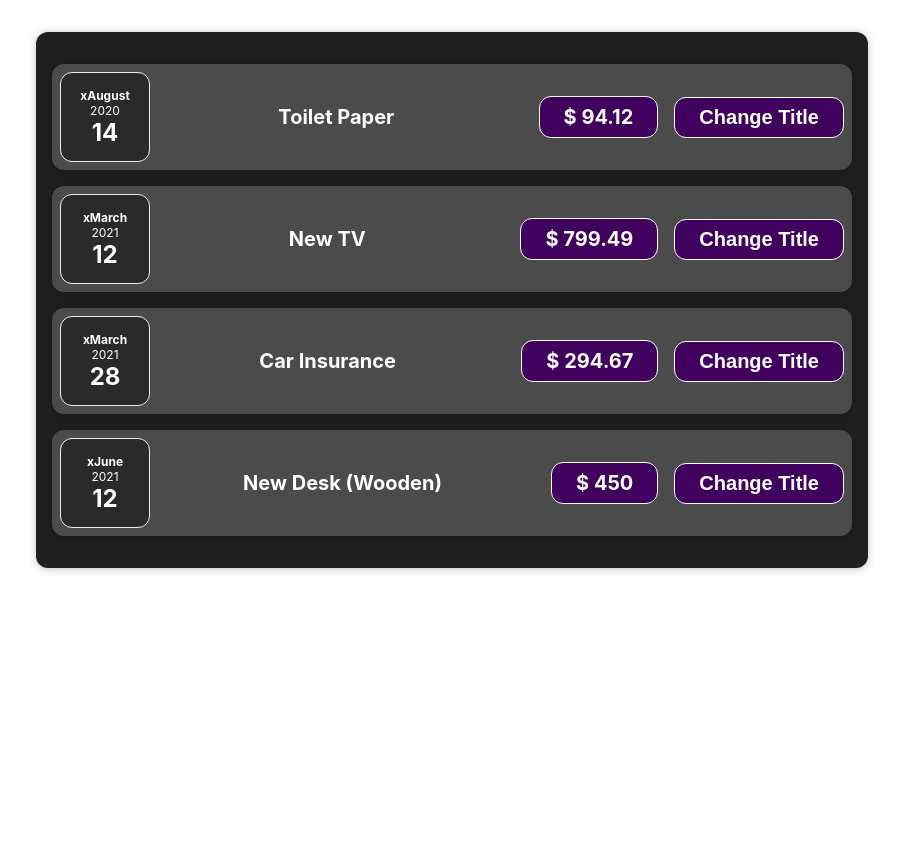
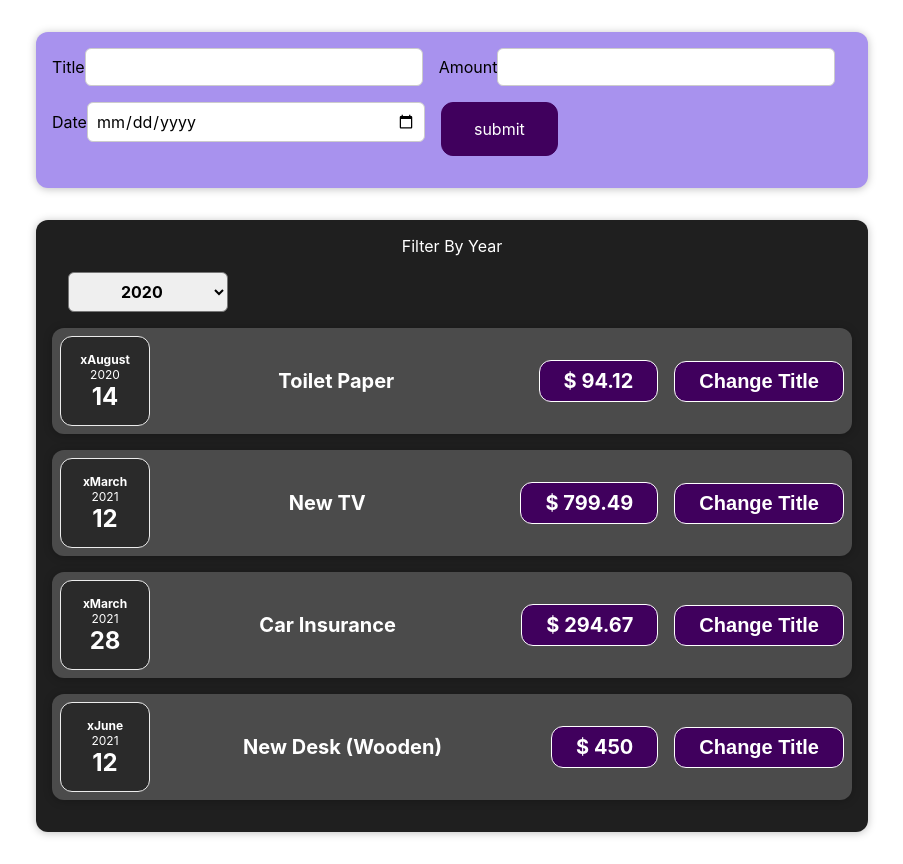
Before and after one commit to krishantalwar/udemyReact, a React (Create React App) app: page / in a window 1280 px wide. Shown: the whole page, without its empty margins (188-1091 px from the left). Before the commit the page ends 800 px from the top, so only its background shows below. Built offline with nearby package versions, Linux system fonts and the light colour scheme.

Commit message:
udemy rect learing

```diff
--- a/src/App.js
+++ b/src/App.js
@@ -1,8 +1,11 @@
+import React, { useState } from "react";
+
 import logo from "./logo.svg";
 import "./App.css";
 import Expenses from "./components/Expenses/Expenses";
-function App() {
-  const expenses = [
+import NewExpenses from "./components/NewExpenses/NewExpenses";
+import ExpenseForm from "./components/NewExpenses/ExpenseFrom";
+const expe = [
   {
     id: "e1",
     title: "Toilet Paper",
@@ -23,8 +26,28 @@ function App() {
     date: new Date(2021, 5, 12),
   },
 ];
+function App() {
+  const [expenses, setExpense] = useState(expe);
+
+  const NewExpense = (saveExpenseData) => {
+    // console.log(saveExpenseData);
+    // console.log(saveExpenseData.saveExpenseData);
+    // let exp = expenses;
+    // expe.push(saveExpenseData);
+    // const expenseData = [saveExpenseData, ...expenses];
+
+    setExpense((prevState) => {
+      return [saveExpenseData, ...asd];
+    });
+
+    // console.log(expe);
+    // setExpense(expe);
+    // console.log(expenses);
+  };
+
   return (
     <div className="App">
+      <NewExpenses newexpense={NewExpense} />
       <Expenses items={expenses} />
     </div>
   );
--- a/src/components/Expenses/ExpenseItems.js
+++ b/src/components/Expenses/ExpenseItems.js
@@ -7,19 +7,12 @@ export default function ExpenseItems(props) {
   // function changeTitle() {
   //   console.log("e");
   // }
-
+  // console.log(props);
   const [title, setTitle] = useState(props.title);
-
-  // console.log(title);
-  // console.log(setTitle);
-  // function setTitle() {
-  //   title = title;
-  // }
 
   const clickChangeTitleHandler = () => {
     // let title = "ddd";
-    console.log("e");
-    setTitle("ssss");
+    setTitle(Math.random());
   };
 
   return (
@@ -29,7 +22,10 @@ export default function ExpenseItems(props) {
         <h2>{title}</h2>
         <div className="expense-item__price">$ {props.amount}</div>
 
-        <button onClick={setTitle} className="expense-item__price">
+        <button
+          onClick={clickChangeTitleHandler}
+          className="expense-item__price"
+        >
           Change Title
         </button>
       </div>
--- a/src/components/Expenses/Expenses.js
+++ b/src/components/Expenses/Expenses.js
@@ -1,10 +1,16 @@
 import ExpenseItems from "./ExpenseItems";
 import Card from "../UI/Card";
 import "./Expenses.css";
-
+import ExpensesFilter from "./ExpensesFilter";
+import { useState } from "react";
 export default function Expenses(props) {
+  const [filterYear, setFtilter] = useState("2020");
+  const filterchange = (event) => {
+    console.log(event);
+  };
   return (
     <Card className="expenses">
+      <ExpensesFilter year={filterYear} onChangeFilter={filterchange} />
       {props.items.map((e) => (
         <ExpenseItems
           id={e.id}
--- /dev/null
+++ b/src/components/Expenses/ExpensesFilter.css
@@ -0,0 +1,24 @@
+.expenses-filter {
+  color: white;
+  padding: 0 1rem;
+}
+
+.expenses-filter__control {
+  display: flex;
+  width: 100%;
+  align-items: center;
+  justify-content: space-between;
+  margin: 1rem 0;
+}
+
+.expenses-filter label {
+  font-weight: bold;
+  margin-bottom: 0.5rem;
+}
+
+.expenses-filter select {
+  font: inherit;
+  padding: 0.5rem 3rem;
+  font-weight: bold;
+  border-radius: 6px;
+}
--- /dev/null
+++ b/src/components/Expenses/ExpensesFilter.js
@@ -0,0 +1,15 @@
+import "./ExpensesFilter.css";
+export default function ExpensesFilter(props) {
+  return (
+    <div className="expenses-filter">
+      <div> Filter By Year</div>
+      <div className="expenses-filter__control">
+        <select value={props.year} onChange={props.filterchange}>
+          <option value="2022">2022</option>
+          <option value="2021">2021</option>
+          <option value="2020">2020</option>
+        </select>
+      </div>
+    </div>
+  );
+}
--- /dev/null
+++ b/src/components/NewExpenses/ExpenseFrom.css
@@ -0,0 +1,26 @@
+.new-expense__controls {
+  display: flex;
+  flex-wrap: wrap;
+  gap: 1rem;
+  margin-bottom: 1rem;
+  text-align: left;
+}
+
+.new-expense__control label {
+  font-weight: bold;
+  margin-bottom: 0.5rem;
+  display: block;
+}
+
+.new-expense__control input {
+  font: inherit;
+  padding: 0.5rem;
+  border-radius: 6px;
+  border: 1px solid #ccc;
+  width: 20rem;
+  max-width: 100%;
+}
+
+.new-expense__actions {
+  text-align: right;
+}
--- /dev/null
+++ b/src/components/NewExpenses/ExpenseFrom.js
@@ -0,0 +1,94 @@
+import React, { useState } from "react";
+import "./ExpenseFrom.css";
+import Input from "../UI/Input";
+export default function ExpenseForm(props) {
+  //   const [title, setTitle] = useState("");
+  //   const [amount, setAmount] = useState("");
+  //   const [date, setDate] = useState("");
+
+  const [userInput, setUserInput] = useState({
+    title: "",
+    amount: "",
+    date: "",
+  });
+  //   console.log(userInput);
+  function titleChange(event) {
+    // console.log(event);
+    // setTitle(event.target.value);
+    // setUserInput({
+    //   ...userInput,
+    //   title: event.target.value,
+    // });
+    setUserInput((prevState) => {
+      return { ...prevState, title: event.target.value };
+    });
+  }
+
+  function amountChange(event) {
+    // console.log(event);
+    // setAmount(event.target.value);
+    // setUserInput({
+    //   ...userInput,
+    //   amount: event.target.value,
+    // });
+    setUserInput((prevState) => {
+      return { ...prevState, amount: event.target.value };
+    });
+  }
+  function dateChange(event) {
+    // console.log(event);
+    // setDate(event.target.value);
+    // setUserInput({
+    //   ...userInput,
+    //   date: event.target.value,
+    // });
+    setUserInput((prevState) => {
+      return { ...prevState, date: event.target.value };
+    });
+  }
+
+  function onsubmit(event) {
+    // console.log("sadsad");
+    event.preventDefault();
+    // console.log(userInput);
+    props.onSave(userInput);
+    setUserInput(() => {
+      return {
+        title: "",
+        amount: "",
+        date: "",
+      };
+    });
+  }
+
+  return (
+    <form onSubmit={onsubmit}>
+      <div className="new-expense__controls">
+        <div className="new-expense__control">
+          <lable>Title</lable>
+          <input type="text" value={userInput.title} onChange={titleChange} />
+        </div>
+
+        <div className="new-expense__control">
+          <lable>Amount</lable>
+          <input
+            type="number"
+            value={userInput.amount}
+            onChange={amountChange}
+            min="0.01"
+            step="0.01"
+          />
+        </div>
+
+        <div className="new-expense__control">
+          <lable>Date</lable>
+          <input type="date" value={userInput.date} onChange={dateChange} />
+        </div>
+
+        <div classNam e="new-expense__actions">
+          <button type="submit">submit</button>
+        </div>
+      </div>
+    </form>
+  );
+}
--- /dev/null
+++ b/src/components/NewExpenses/NewExpenses.css
@@ -0,0 +1,38 @@
+.new-expense {
+  background-color: #a892ee;
+  padding: 1rem;
+  margin: 2rem auto;
+  width: 50rem;
+  max-width: 95%;
+  border-radius: 12px;
+  text-align: center;
+  box-shadow: 0 1px 8px rgba(0, 0, 0, 0.25);
+}
+
+.new-expense button {
+  font: inherit;
+  cursor: pointer;
+  padding: 1rem 2rem;
+  border: 1px solid #40005d;
+  background-color: #40005d;
+  color: white;
+  border-radius: 12px;
+  margin-right: 1rem;
+}
+
+.new-expense button:hover,
+.new-expense button:active {
+  background-color: #510674;
+  border-color: #510674;
+}
+
+.new-expense button.alternative {
+  color: #220131;
+  border-color: transparent;
+  background-color: transparent;
+}
+
+.new-expense button.alternative:hover,
+.new-expense button.alternative:active {
+  background-color: #ddb3f8;
+}
--- /dev/null
+++ b/src/components/NewExpenses/NewExpenses.js
@@ -0,0 +1,26 @@
+import React, { useState } from "react";
+import "./NewExpenses.css";
+import ExpenseForm from "./ExpenseFrom";
+
+export default function NewExpenses(props) {
+  const [NewExpense, setNewExpense] = useState("");
+
+  const saveExpense = (saveExpenseData) => {
+    // console.log(saveExpenseData);
+    saveExpenseData.date = new Date(saveExpenseData.date);
+    // console.log(saveExpenseData);
+
+    const expenseData = {
+      ...saveExpenseData,
+      id: Math.random().toString(),
+    };
+    // console.log(expenseData);
+    props.newexpense(expenseData);
+  };
+
+  return (
+    <div className="new-expense">
+      <ExpenseForm onSave={saveExpense} />
+    </div>
+  );
+}
--- /dev/null
+++ b/src/components/UI/Input.js
@@ -0,0 +1,3 @@
+export default function Input(props) {
+  return <input {...props} />;
+}
```
Lines whose indentation alone changed are shown as unchanged.
